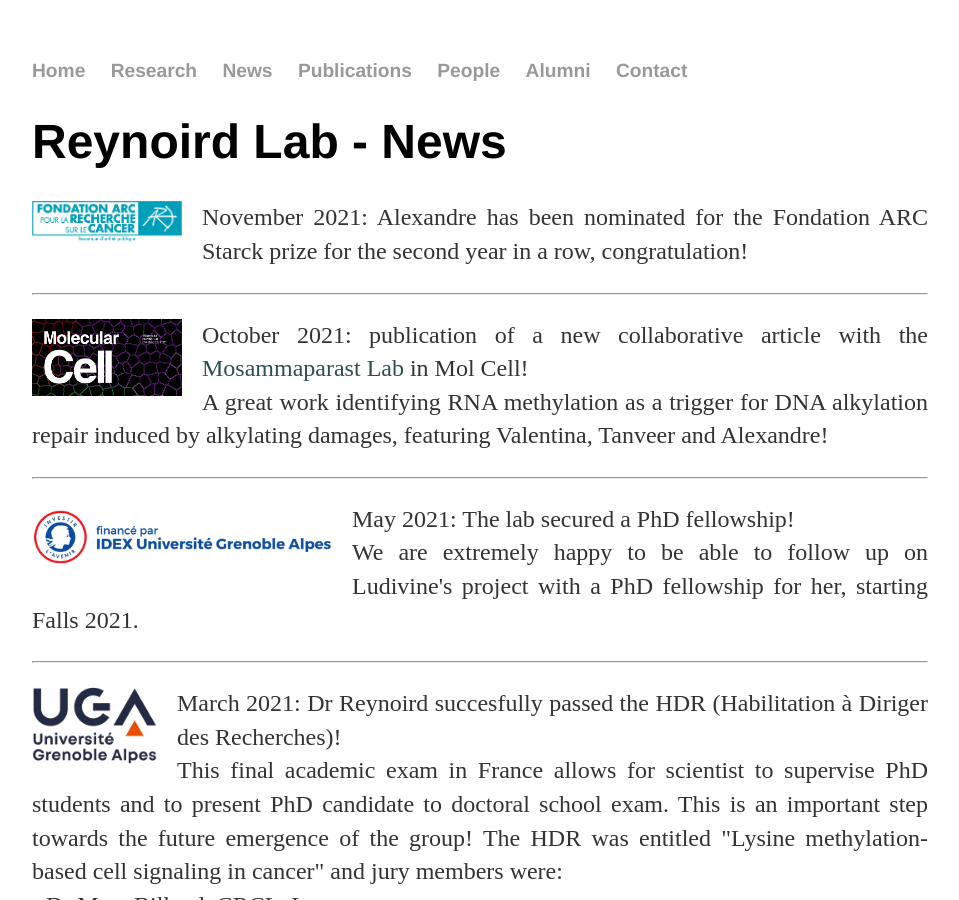
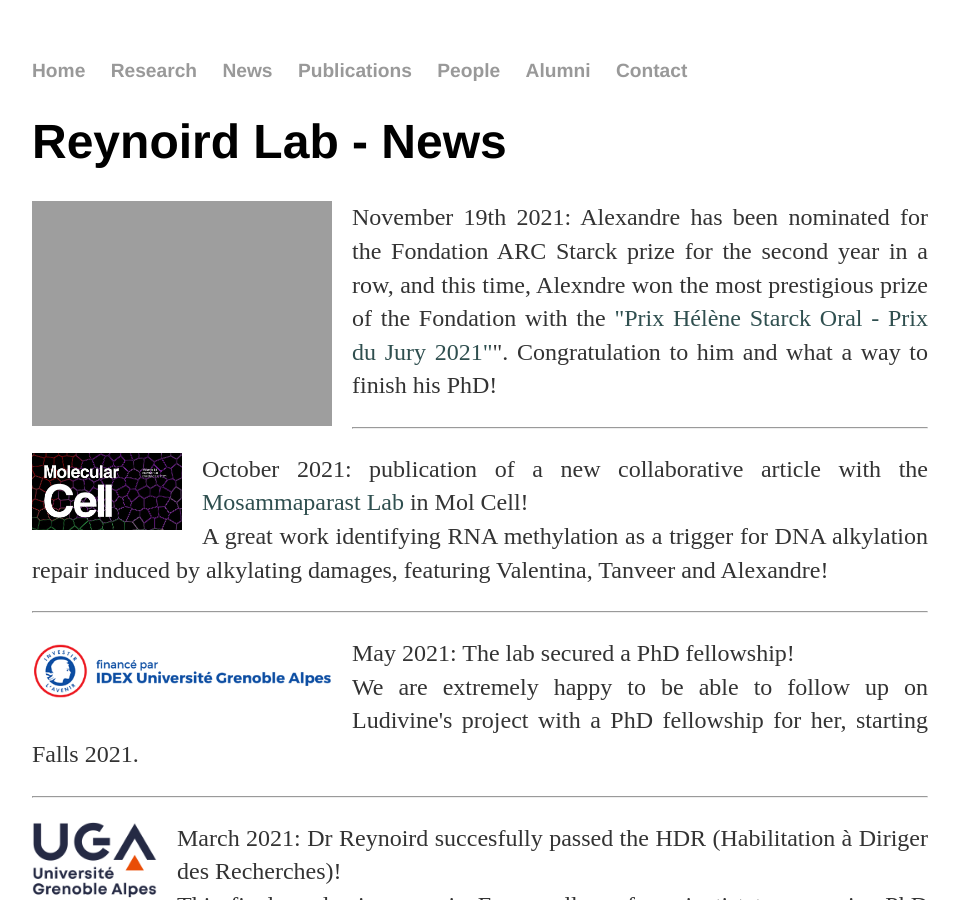
Before and after one commit to Reynoird-Lab/Reynoird-lab.github.io, a Jekyll site: the page built from News/index.html, in a window 1280 px wide and 900 px high. Shown: the whole window, without its empty margins (160-1119 px from the left). Built offline with Jekyll 4.4.1, drawn with Linux system fonts in a browser that asks for light colours; Markdown is read by kramdown in place of the engine named in the settings.

Commit message:
Update index.html

```diff
--- a/News/index.html
+++ b/News/index.html
@@ -7,9 +7,9 @@ title: News
 	<h1>Reynoird Lab - {{ page.title }}</h1>
 
 <div class="div-categoryContainer">
-<img src="https://reynoird-lab.github.io/Images/ARC.png" title="ARC" width="150" style="margin: 0px 20px 10px 0px;" class="picture-left">
+<img src="https://reynoird-lab.github.io/Images/prix Starck Alex.jpg" title="ARC prix Starck" width="300" style="margin: 0px 20px 10px 0px;" class="picture-left">
   <div class="paragraph-right">
-    <p align="justify"> November 2021: Alexandre has been nominated for the Fondation ARC Starck prize for the second year in a row, congratulation!</p>
+    <p align="justify"> November 19th 2021: Alexandre has been nominated for the Fondation ARC Starck prize for the second year in a row, and this time, Alexndre won the most prestigious prize of the Fondation with the <a href="https://www.fondation-arc.org/JJC2021 "style="color:DARKSLATEGRAY;"> "Prix Hélène Starck Oral - Prix du Jury 2021"</a>". Congratulation to him and what a way to finish his PhD!</p>
 	</div>
 </div>
 
```
